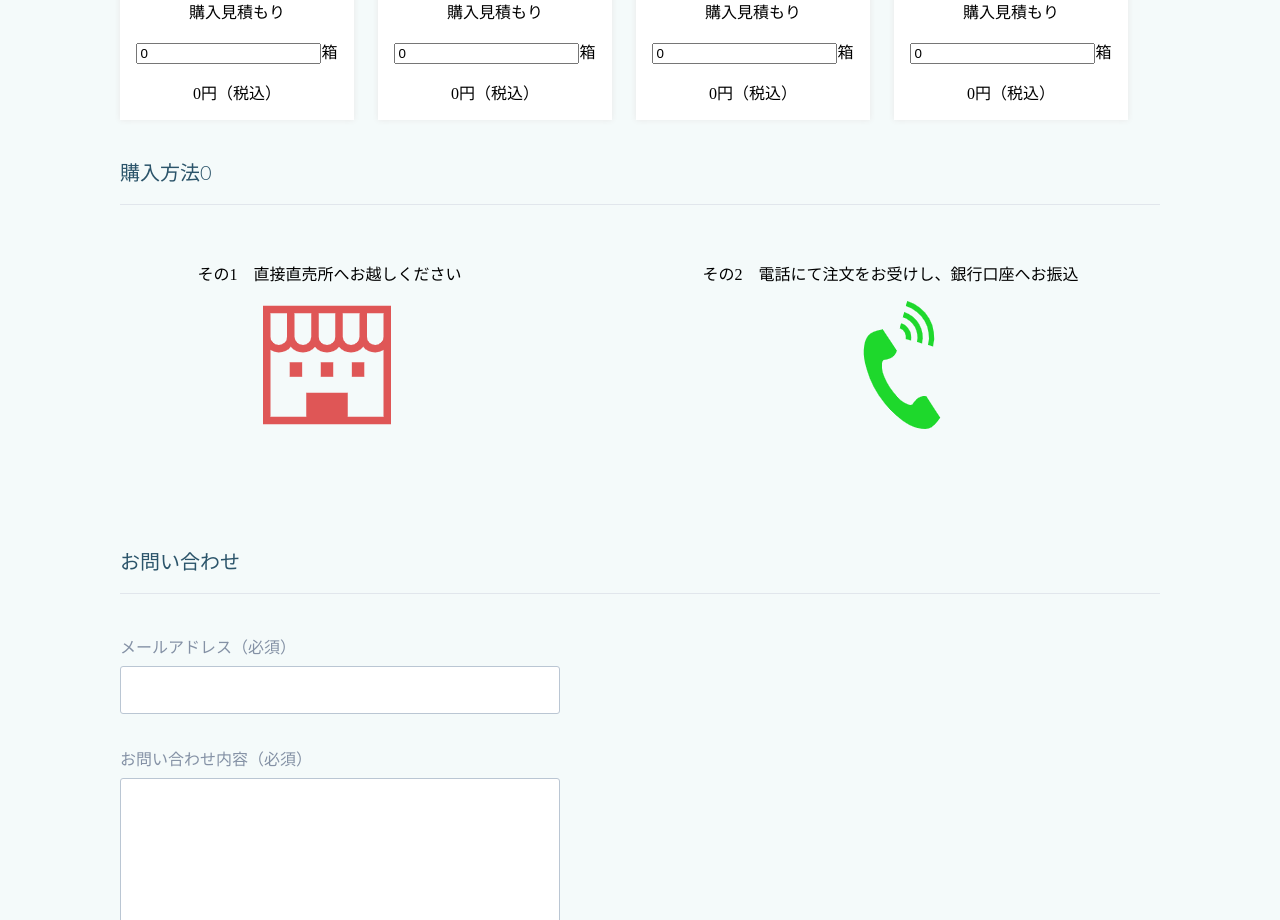
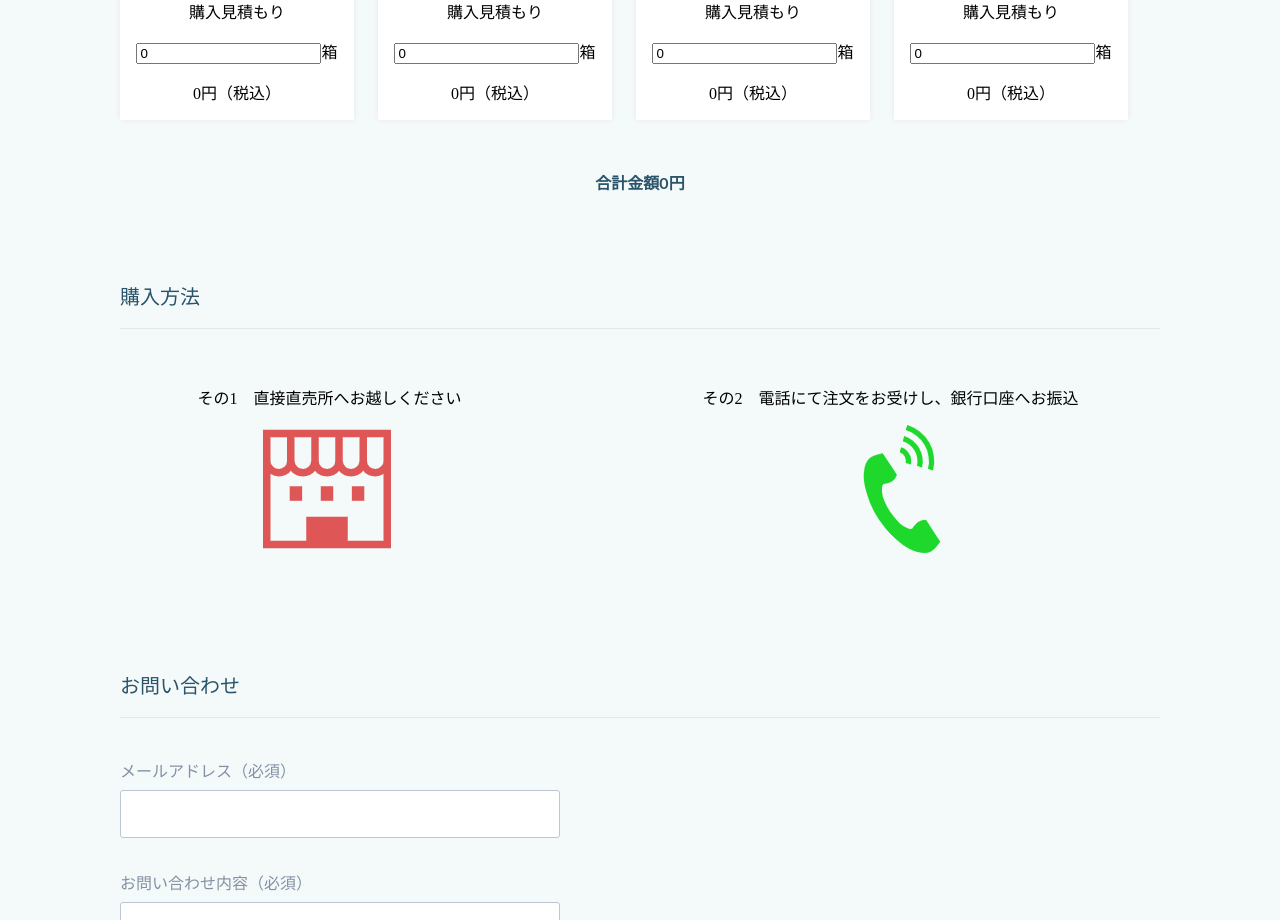
Before and after one commit to yukifu027/react-app, a React (Create React App) app: page / in a window 1280 px wide. Shown: the part 2620-3540 px from the top of the page. Built offline with nearby package versions, Linux system fonts and the light colour scheme.

Commit message:
合計金額算出

```diff
--- a/src/App.css
+++ b/src/App.css
@@ -205,6 +205,10 @@ span{
   padding: 48px 0 64px;
 }
 
+.lesson-item:hover {
+  transform: scale(1.1);
+}
+
 .lesson-item img {
   width: 126px;
 }
@@ -266,11 +270,22 @@ span{
   transition: .3s ease-in-out;
 }
 
+.totalprice{
+  text-align: center;
+  font-weight: bold;
+  padding: 50px 0;
+  font-family: "Lato";
+  color: #2b546a;
+}
+
+
+/* 購入方法 */
 .buy-image{
   width: 100%;
   display: flex;
   justify-content: space-around;
 }
+
 
 .store{
   width: 350px;
--- a/src/Main.js
+++ b/src/Main.js
@@ -125,8 +125,11 @@ function Main() {
               func = {calcKakiNumber}
             />
           </div>
+          <div class="totalprice">
+            合計金額{Math.round(lessonList[0].price * Number(mikanNumber) * 1.1 + lessonList[1].price * Number(ponkanNumber) * 1.1 + lessonList[2].price * Number(hassakuNumber) * 1.1 + lessonList[3].price * Number(kakiNumber) * 1.1)}円
+          </div>
           <div className="buy-items">
-          <h3>購入方法{Number(mikanNumber) + Number(ponkanNumber) +Number(hassakuNumber) + Number(kakiNumber)}</h3>
+          <h3>購入方法</h3>
             <Buy />
           </div>
           <div className='contact-container'>
```
